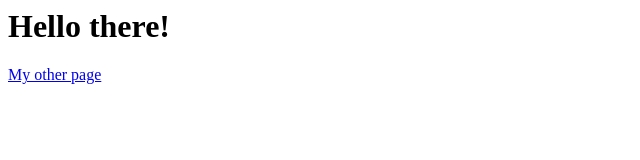
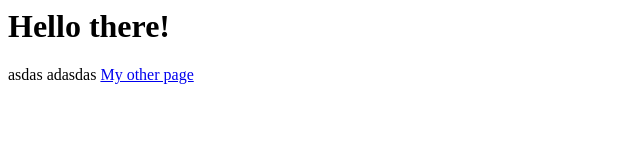
Before and after one commit to facu1995/web-platform-2hj3i6, a plain HTML site: page index.html in a window 1280 px wide. Shown: the whole page, without its empty margins (0-640 px from the left). Drawn offline with Linux system fonts and the light colour scheme.

Commit message:
1 file modified

```diff
--- a/index.html
+++ b/index.html
@@ -1,11 +1,12 @@
 <html>
   <head>
-    <meta charset="UTF-8">
+    <meta charset="UTF-8" />
     <script src="script.js"></script>
     <!-- <link rel="stylesheet" type="text/css" href="styles.css"> -->
   </head>
   <body>
     <h1>Hello there!</h1>
+    asdas adasdas
     <a href="/me.html">My other page</a>
   </body>
 </html>
```
